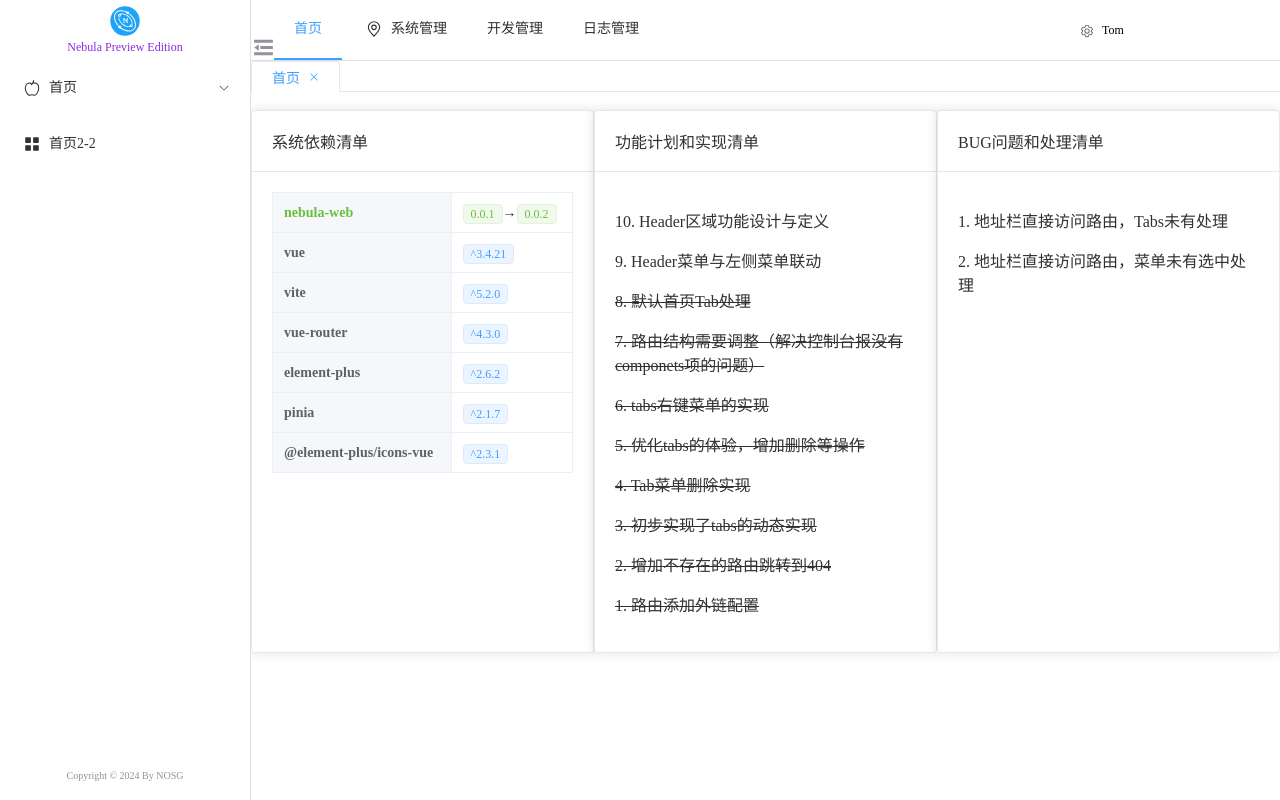
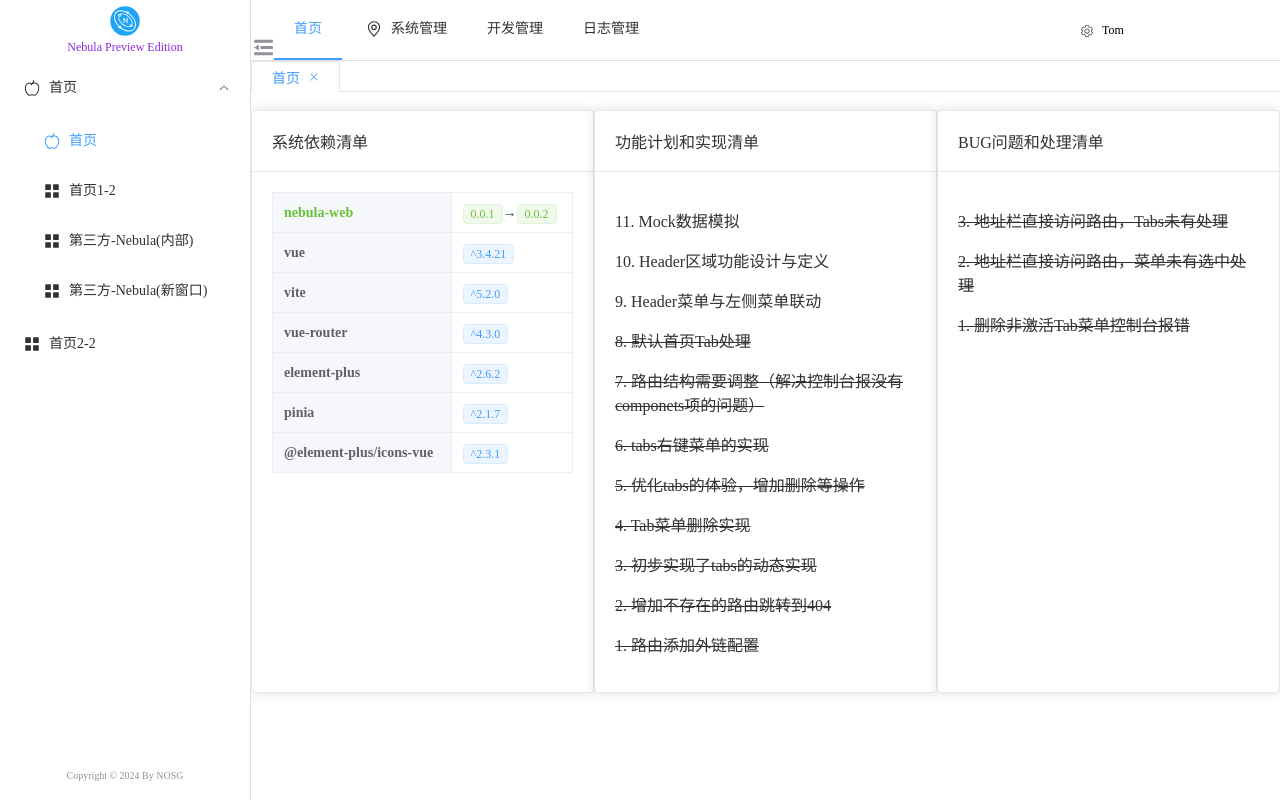
Before and after one commit to NeegixOpensourceGroup/nebula-web, a Vue app: page /home in a window 1280 px wide. Built offline with nearby package versions, Linux system fonts and the light colour scheme.

Commit message:
[bugfix] 地址栏直接访问路由时，菜单和tab未激活的问题，删除tab报错的问题

```diff
--- a/src/layout/components/NAsider/index.vue
+++ b/src/layout/components/NAsider/index.vue
@@ -13,6 +13,8 @@
       </div>
       <el-scrollbar style="flex: 1;">
         <el-menu
+          :router="$route.path.startsWith('http')"
+          :default-active="$route.name"
           ref="sideMenu"
           default-active="1"
           :collapse="isCollapse"
@@ -48,10 +50,10 @@ import { useLayoutStore } from '@/layout/stores/layoutStore'
 const { isCollapse, siderMenu } = storeToRefs(useLayoutStore())
 
 const handleOpen = (key: string, keyPath: string[]) => {
-  console.log(key, keyPath)
+  //console.log(key, keyPath)
 }
 const handleClose = (key: string, keyPath: string[]) => {
-  console.log(key, keyPath)
+  //console.log(key, keyPath)
 }
 </script>
 <style>
--- a/src/layout/components/NHeader/TabsNav/index.vue
+++ b/src/layout/components/NHeader/TabsNav/index.vue
@@ -34,7 +34,7 @@ import { TabsPaneContext } from 'element-plus'
 import { storeToRefs } from 'pinia'
 import { useLayoutStore } from '@/layout/stores/layoutStore'
 const { isCollapse, tabs, activeMenu } = storeToRefs(useLayoutStore())
-const { removeTab, closeAllTab } = useLayoutStore()
+const { removeTab } = useLayoutStore()
 const contextMenuVisible = ref(false)
 const left = ref(0)
 const top = ref(0)
@@ -95,8 +95,19 @@ const handleClickOtherArea = (e) => {
   }
 }
 
+const route = router.currentRoute.value
+const currentActiveTab = {
+  path: route.path,
+  name: route.name,
+  title: route.meta.title
+}
+
+tabs.value = [currentActiveTab]
+activeMenu.value = currentActiveTab.name
+
 onMounted(() => {
   window.addEventListener('click', handleClickOtherArea)
+
 })
 
 onUnmounted(() => {
--- a/src/layout/components/NHeader/index.vue
+++ b/src/layout/components/NHeader/index.vue
@@ -60,7 +60,7 @@ const { toggleCollapse } = layoutStore
 const activeIndex = ref('1')
 
 const handleSelect = (key: string, keyPath: string[]) => {
-  console.log(key, keyPath)
+  //console.log(key, keyPath)
 }
 </script>
 
--- a/src/layout/index.vue
+++ b/src/layout/index.vue
@@ -35,11 +35,11 @@ function handleResize() {
     upCollapse()
   }
 }
-
+generatedMenu()
 onMounted(() => {
   window.addEventListener('resize', handleResize);
   handleResize(); // 初始化获取高度
-  generatedMenu()
+
   //console.log(useRouter().getRoutes())
 });
 
--- a/src/layout/stores/layoutStore.js
+++ b/src/layout/stores/layoutStore.js
@@ -101,6 +101,9 @@ export const useLayoutStore = defineStore('layout', {
             }
           }
         })
+
+      }else {
+        nextTab = this.tabs.find((tab) => tab.name === this.activeMenu)
       }
       this.tabs = this.tabs.filter((tab) => tab.name !== name)
       return nextTab
--- a/src/views/home/index.vue
+++ b/src/views/home/index.vue
@@ -74,6 +74,7 @@
         <span>功能计划和实现清单</span>
       </div>
     </template>
+    <p>11. Mock数据模拟</p>
     <p>10. Header区域功能设计与定义</p>
     <p>9. Header菜单与左侧菜单联动</p>
     <p><del>8. 默认首页Tab处理</del></p>
@@ -91,8 +92,9 @@
         <span>BUG问题和处理清单</span>
       </div>
     </template>
-    <p>1. 地址栏直接访问路由，Tabs未有处理</p>
-    <p>2. 地址栏直接访问路由，菜单未有选中处理</p>
+    <p><del>3. 地址栏直接访问路由，Tabs未有处理</del></p>
+    <p><del>2. 地址栏直接访问路由，菜单未有选中处理</del></p>
+    <p><del>1. 删除非激活Tab菜单控制台报错</del></p>
   </el-card>
 </div>
 </template>
```
